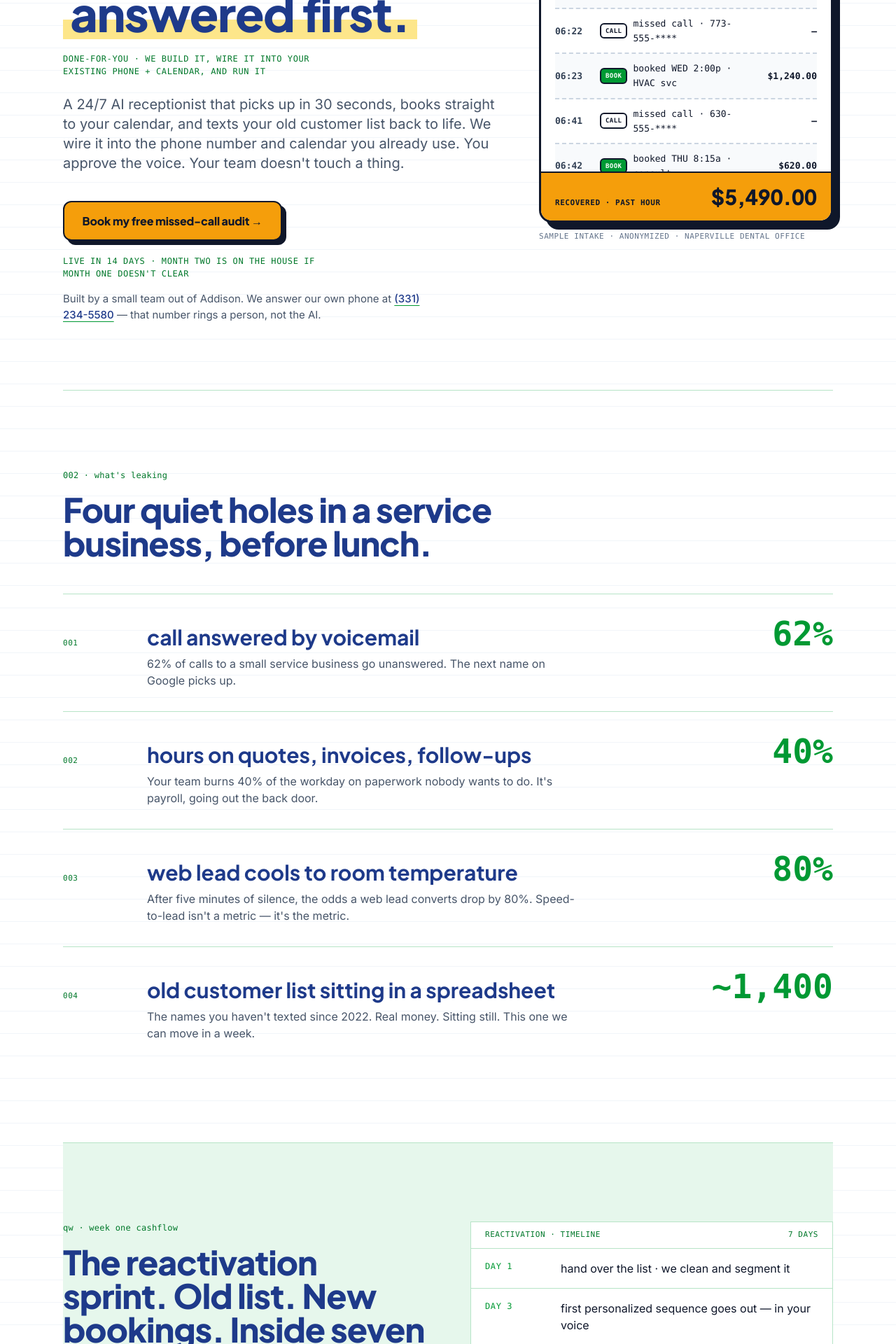
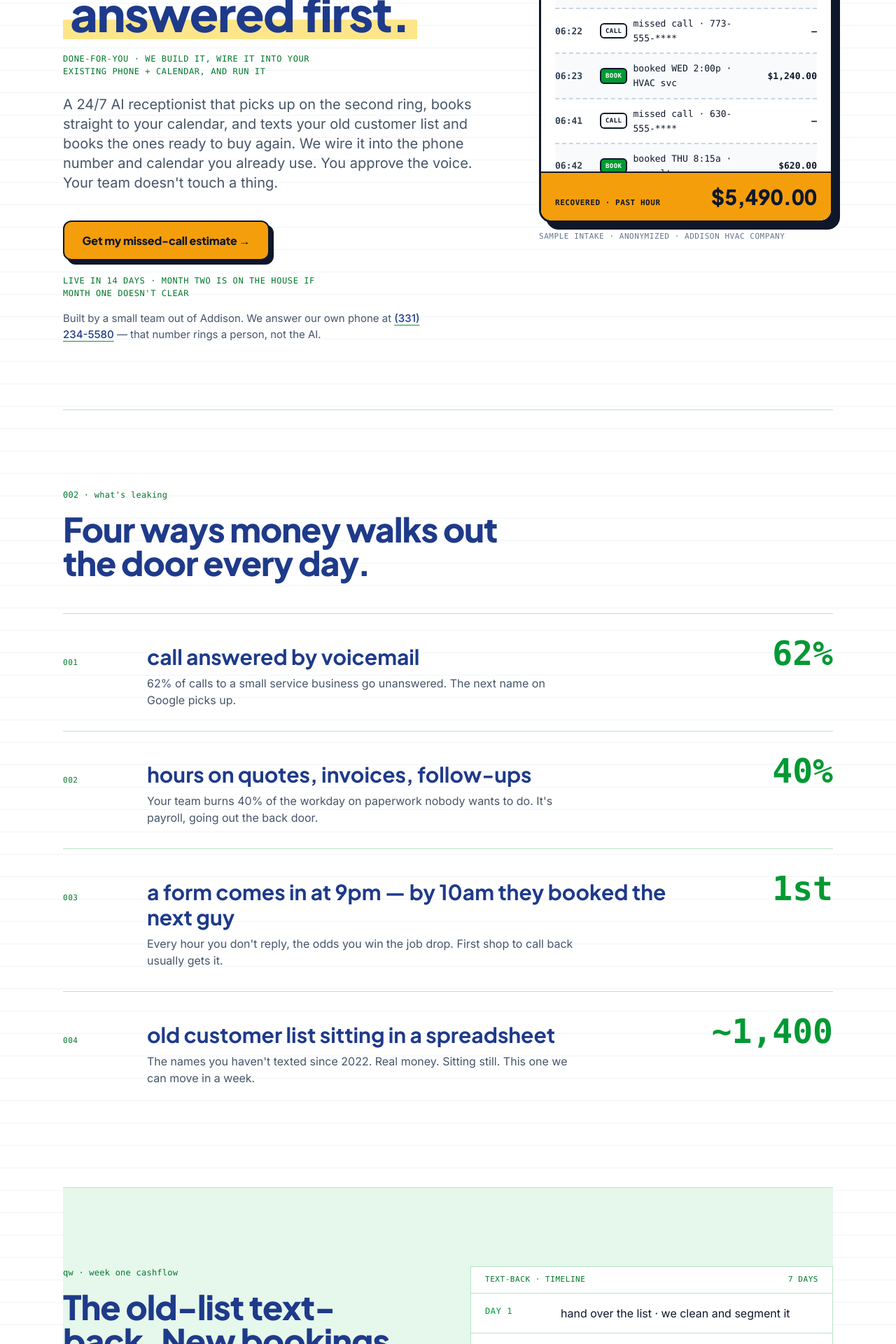
Before and after one commit to nextstarpro/townlink-AI, a Next.js app: page / in a window 1280 px wide. Shown: the part 380-2300 px from the top of the page at 70% size. Built offline with nearby package versions, Linux system fonts and the light colour scheme; no server answers.

Commit message:
reworded web\ copy

```diff
--- a/app/page.tsx
+++ b/app/page.tsx
@@ -13,9 +13,9 @@ const BLEED = [
     stat: "40%",
   },
   {
-    line: "web lead cools to room temperature",
-    detail: "After five minutes of silence, the odds a web lead converts drop by 80%. Speed-to-lead isn't a metric — it's the metric.",
-    stat: "80%",
+    line: "a form comes in at 9pm — by 10am they booked the next guy",
+    detail: "Every hour you don't reply, the odds you win the job drop. First shop to call back usually gets it.",
+    stat: "1st",
   },
   {
     line: "old customer list sitting in a spreadsheet",
@@ -38,7 +38,7 @@ const INSTALLS = [
       "One system watches your phone line, texts, web forms, and inbox. Every new lead gets a call answered, a text back, and a confirmation email with a calendar link — inside 60 seconds. Books straight into Google or Outlook. The day's roster hits your phone before coffee.",
   },
   {
-    name: "Database reactivation sprint",
+    name: "Old-list text-back",
     outcome:
       "A one-off AI text campaign against your dormant list. Personalized, sent at a real hour on a real day. Booked jobs — not blasted texts.",
   },
@@ -56,7 +56,7 @@ const FAQ = [
   },
   {
     q: "What actually happens in the first 14 days?",
-    a: "Days 1–3: reactivation sprint drafted against your list and sent. Days 4–10: your receptionist's voice is tuned to your business and integrations are wired in. Days 10–14: dry-run against test calls, then flip live. You approve every step.",
+    a: "Days 1–3: the text-back to your old list gets drafted and sent. Days 4–10: your receptionist's voice is tuned to your business and integrations are wired in. Days 10–14: dry-run against test calls, then flip live. You approve every step.",
   },
   {
     q: "Will callers know it's a robot?",
@@ -65,6 +65,10 @@ const FAQ = [
   {
     q: "Do I need to switch software?",
     a: "No. We work with your current phone number, calendar (Google or Outlook), and list (Airtable, Sheets, or your CRM). Your team doesn't log into anything new.",
+  },
+  {
+    q: "Do you handle Spanish-speaking callers?",
+    a: "Yes. The receptionist detects the language on the first hello and answers in English or Spanish. Either way, callers can ask for a human and we hand off cleanly.",
   },
 ];
 
@@ -86,7 +90,7 @@ export default function Home() {
             href="#audit"
             className="bg-cta px-5 py-2.5 text-sm font-semibold text-cta-fg shadow-cta transition hover:bg-cta-hover"
           >
-            Book my free missed-call audit
+            Get my estimate
           </a>
         </div>
       </header>
@@ -108,14 +112,15 @@ export default function Home() {
             done-for-you · we build it, wire it into your existing phone + calendar, and run it
           </p>
           <p className="mt-6 max-w-[54ch] text-lg text-text-muted md:text-xl">
-            A 24/7 AI receptionist that picks up in 30 seconds, books straight to your calendar, and
-            texts your old customer list back to life. We wire it into the phone number and
-            calendar you already use. You approve the voice. Your team doesn't touch a thing.
+            A 24/7 AI receptionist that picks up on the second ring, books straight to your calendar,
+            and texts your old customer list and books the ones ready to buy again. We wire it into
+            the phone number and calendar you already use. You approve the voice. Your team doesn't
+            touch a thing.
           </p>
 
           <div className="mt-10 flex flex-wrap items-center gap-6">
             <a href="#audit" className="btn-hero-cta">
-              Book my free missed-call audit →
+              Get my missed-call estimate →
             </a>
           </div>
 
@@ -134,7 +139,7 @@ export default function Home() {
         <aside aria-label="Live intake sample">
           <LedgerTape />
           <p className="mt-3 font-mono text-[11px] uppercase tracking-wider text-slate-500">
-            sample intake · anonymized · naperville dental office
+            sample intake · anonymized · addison HVAC company
           </p>
         </aside>
       </section>
@@ -143,7 +148,7 @@ export default function Home() {
       <section aria-labelledby="bleed" className="border-b border-brand-green-line py-20 md:py-28">
         <p className="seq mb-4">002 · what's leaking</p>
         <h2 id="bleed" className="max-w-[20ch] font-display text-4xl font-extrabold md:text-5xl">
-          Four quiet holes in a service business, before lunch.
+          Four ways money walks out the door every day.
         </h2>
 
         <ol className="mt-12 border-t border-brand-green-line">
@@ -181,7 +186,7 @@ export default function Home() {
               id="qw"
               className="max-w-[18ch] font-display text-4xl font-extrabold text-brand-blue-ink md:text-5xl"
             >
-              The reactivation sprint. Old list. New bookings. Inside seven days.
+              The old-list text-back. New bookings inside seven days.
             </h2>
             <p className="mt-6 max-w-[54ch] text-text-body">
               Before we touch your phones, we run one AI text campaign against the customer list
@@ -196,7 +201,7 @@ export default function Home() {
 
           <div className="border border-brand-green-line bg-white">
             <div className="flex items-center justify-between border-b border-brand-green-line px-5 py-2.5 font-mono text-[11px] uppercase tracking-wider text-brand-green-ink">
-              <span>reactivation · timeline</span>
+              <span>text-back · timeline</span>
               <span>7 days</span>
             </div>
             <ol className="divide-y divide-brand-green-line">
@@ -223,7 +228,7 @@ export default function Home() {
           id="install"
           className="max-w-[24ch] font-display text-4xl font-extrabold md:text-5xl"
         >
-          One receptionist. One reactivation engine. Zero new software.
+          One receptionist. One text-back to your old list. Zero new software.
         </h2>
 
         <ol className="mt-12 border-t border-brand-green-line">
@@ -250,14 +255,14 @@ export default function Home() {
         </p>
       </section>
 
-      {/* ─── 004 · The audit (quiz) ─────────────────────── */}
+      {/* ─── 004 · The estimate (quiz) ──────────────────── */}
       <section id="audit" aria-labelledby="audit-h" className="py-20 md:py-28">
-        <p className="seq mb-4">004 · the audit</p>
+        <p className="seq mb-4">004 · the estimate</p>
         <h2
           id="audit-h"
           className="mb-10 max-w-[24ch] font-display text-4xl font-extrabold md:text-5xl"
         >
-          Three questions. Two minutes. A custom missed-call number sent to your inbox.
+          Three questions. Two minutes. We send back what your missed calls are costing you.
         </h2>
         <Quiz />
       </section>
@@ -277,7 +282,7 @@ export default function Home() {
               One HVAC contractor. Same phone. Same team.
             </h2>
             <p className="mt-6 max-w-[48ch] text-text-muted">
-              Recovered from missed calls plus a one-time reactivation sprint. Both live inside 14
+              Recovered from missed calls plus a one-time text-back to their old list. Both live inside 14
               days. Here's the receipt.
             </p>
           </div>
@@ -289,15 +294,10 @@ export default function Home() {
             <p className="mt-2 font-display text-[68px] font-extrabold leading-none text-brand-blue-ink md:text-[96px]">
               $14,000
             </p>
-            <blockquote className="mt-6 border-t border-brand-green-line pt-6 text-text-body">
-              <p className="text-lg">
-                "The reactivation text went out on a Wednesday. Booked $3,200 in service calls by
-                Friday. That paid for the whole install before their receptionist was even live."
-              </p>
-              <footer className="mt-3 font-mono text-[11px] uppercase tracking-wider text-slate-500">
-                hvac operator · aurora
-              </footer>
-            </blockquote>
+            <p className="mt-6 border-t border-brand-green-line pt-6 text-text-body">
+              Missed calls captured in month one, plus one text-back campaign to a 1,400-name list.
+              If month one doesn't clear what you paid us, month two is on the house.
+            </p>
           </figure>
         </div>
       </section>
@@ -315,13 +315,26 @@ export default function Home() {
           If month one doesn't pay for what you paid us,{" "}
           <span className="hero-highlight text-brand-blue-ink">month two is on the house.</span>
         </h2>
-        <p className="mt-8 max-w-[56ch] text-lg text-text-muted">
-          No asterisks. We measure the missed calls we captured and the bookings the reactivation
-          sprint generated. If the recovered revenue doesn't clear what you paid us inside 30 days,
-          the next month is free. You keep the transcripts either way.
-        </p>
+        <ul className="mt-8 grid max-w-[62ch] gap-3">
+          <li className="grid grid-cols-[130px_1fr] gap-4 border-t border-brand-green-line pt-3">
+            <span className="font-mono text-[11px] uppercase tracking-wider text-brand-green-ink">
+              measured
+            </span>
+            <span className="text-text-body">
+              missed calls we captured + bookings from the old-list text-back.
+            </span>
+          </li>
+          <li className="grid grid-cols-[130px_1fr] gap-4 border-t border-brand-green-line pt-3">
+            <span className="font-mono text-[11px] uppercase tracking-wider text-brand-green-ink">
+              if it doesn't clear
+            </span>
+            <span className="text-text-body">
+              next month is free. Transcripts stay yours.
+            </span>
+          </li>
+        </ul>
         <a href="#audit" className="btn-hero-cta mt-10">
-          Book my free missed-call audit →
+          Get my missed-call estimate →
         </a>
       </section>
 
--- a/components/Quiz.tsx
+++ b/components/Quiz.tsx
@@ -53,7 +53,7 @@ export default function Quiz() {
     <div id="quiz" className="border-y-2 border-brand-blue-ink bg-white">
       {/* Ledger-style header */}
       <div className="flex items-center justify-between border-b border-brand-green-line px-4 py-2 font-mono text-[11px] uppercase tracking-wider text-brand-green-ink">
-        <span>form · audit intake</span>
+        <span>form · estimate intake</span>
         <span>{step < 4 ? `step ${step} of 3` : "complete"}</span>
       </div>
 
@@ -167,7 +167,7 @@ export default function Quiz() {
                 disabled={submitting}
                 className="bg-cta px-7 py-4 font-semibold text-cta-fg shadow-cta transition hover:bg-cta-hover hover:shadow-cta-hover focus-visible:outline focus-visible:outline-2 focus-visible:outline-offset-2 focus-visible:outline-cta-ring disabled:opacity-60"
               >
-                {submitting ? "Sending" : "Send my audit"}
+                {submitting ? "Sending" : "Send my estimate"}
               </button>
               <button
                 type="button"
```
Also changed, not shown: .claude/settings.local.json, 1 other file (tests, documents, lock files or other folders).
